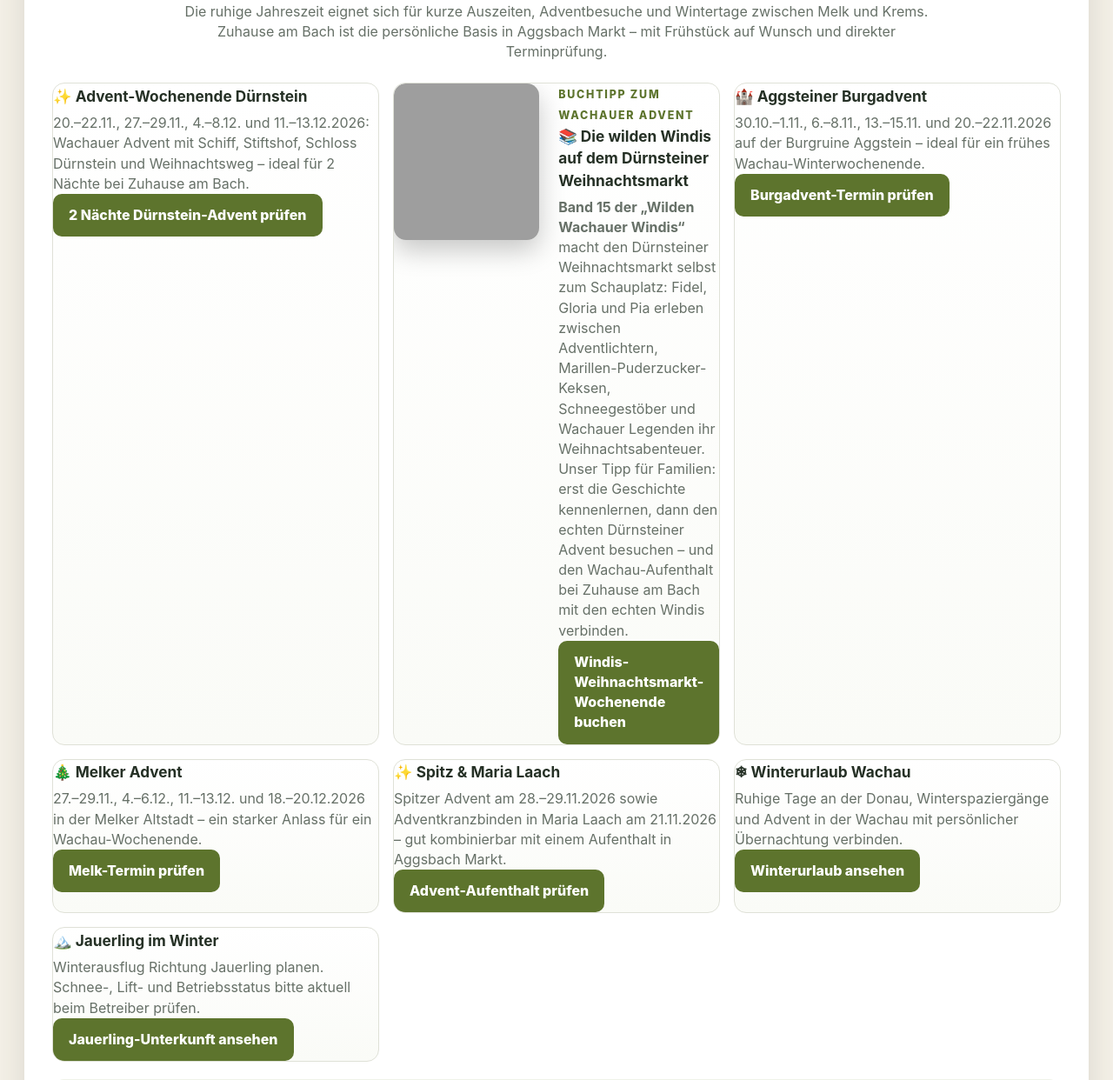
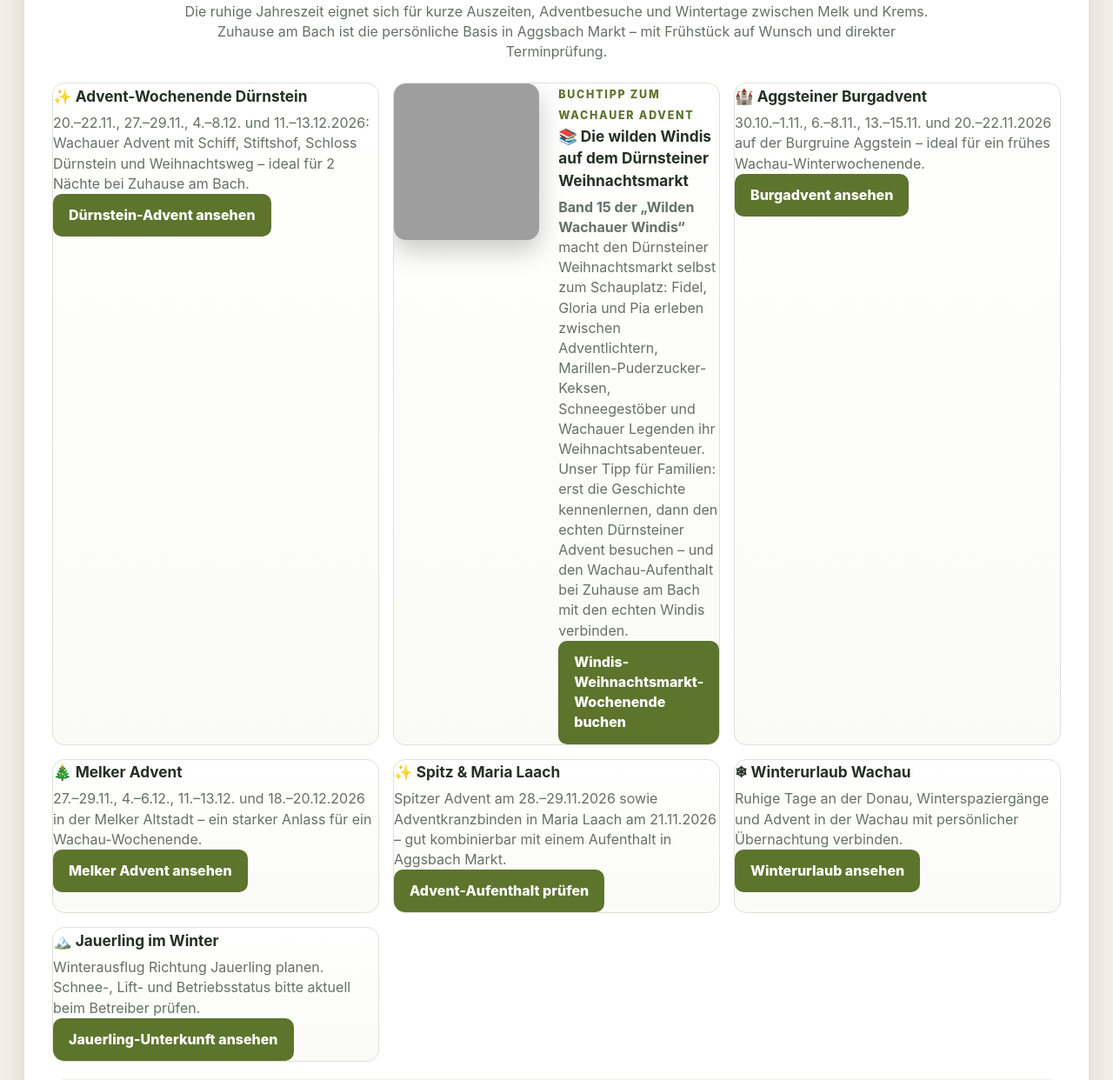
Before and after one commit to topdiveair-sketch/Direcktbuchungen, a Flask app: page / in a window 1280 px wide. Shown: the part 904-2146 px from the top of the page at 87% size. Run offline with Flask 3, Linux system fonts and the light colour scheme; data comes from the database, SQL or seed files in the repository; data that the repository does not hold is empty; grey boxes are pictures that could not be loaded.

Commit message:
Link winter campaign to Advent SEO pages

```diff
--- a/templates/index.html
+++ b/templates/index.html
@@ -114,7 +114,7 @@
         <div>
           <h3>✨ Advent-Wochenende Dürnstein</h3>
           <p>20.–22.11., 27.–29.11., 4.–8.12. und 11.–13.12.2026: Wachauer Advent mit Schiff, Stiftshof, Schloss Dürnstein und Weihnachtsweg – ideal für 2 Nächte bei Zuhause am Bach.</p>
-          <a class="btn" href="#booking">2 Nächte Dürnstein-Advent prüfen</a>
+          <a class="btn" href="/wachauer-advent-duernstein-2026-unterkunft">Dürnstein-Advent ansehen</a>
         </div>
       </article>
       <article class="active-service-card windis-book-card">
@@ -133,14 +133,14 @@
         <div>
           <h3>🏰 Aggsteiner Burgadvent</h3>
           <p>30.10.–1.11., 6.–8.11., 13.–15.11. und 20.–22.11.2026 auf der Burgruine Aggstein – ideal für ein frühes Wachau-Winterwochenende.</p>
-          <a class="btn" href="#booking">Burgadvent-Termin prüfen</a>
+          <a class="btn" href="/burgadvent-aggstein-2026-unterkunft">Burgadvent ansehen</a>
         </div>
       </article>
       <article class="active-service-card">
         <div>
           <h3>🎄 Melker Advent</h3>
           <p>27.–29.11., 4.–6.12., 11.–13.12. und 18.–20.12.2026 in der Melker Altstadt – ein starker Anlass für ein Wachau-Wochenende.</p>
-          <a class="btn" href="#booking">Melk-Termin prüfen</a>
+          <a class="btn" href="/melker-advent-2026-unterkunft">Melker Advent ansehen</a>
         </div>
       </article>
       <article class="active-service-card">
```
